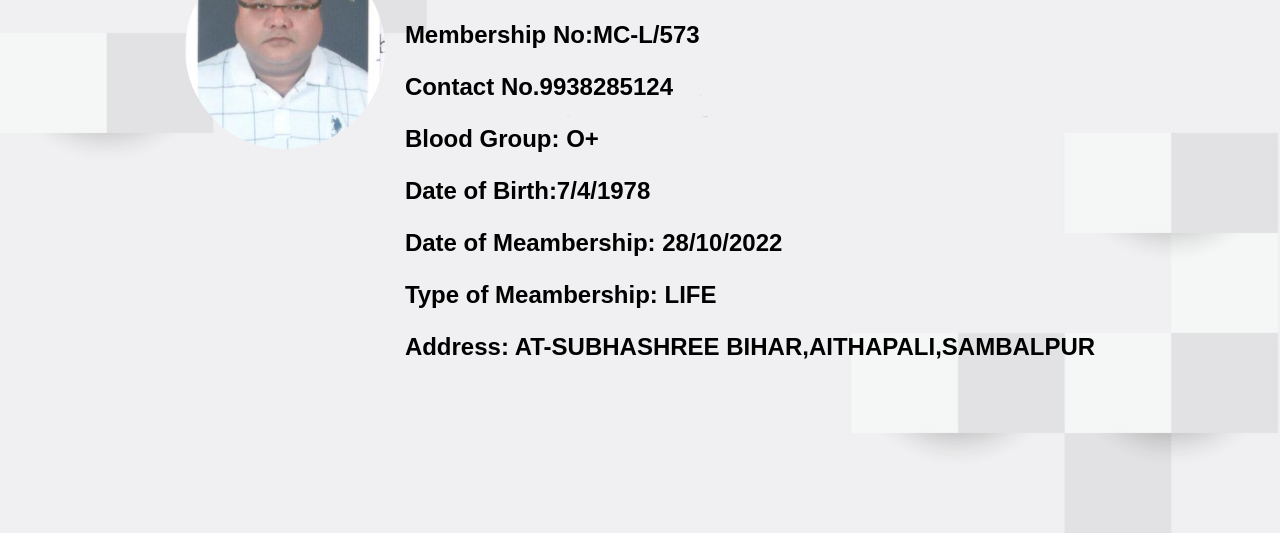
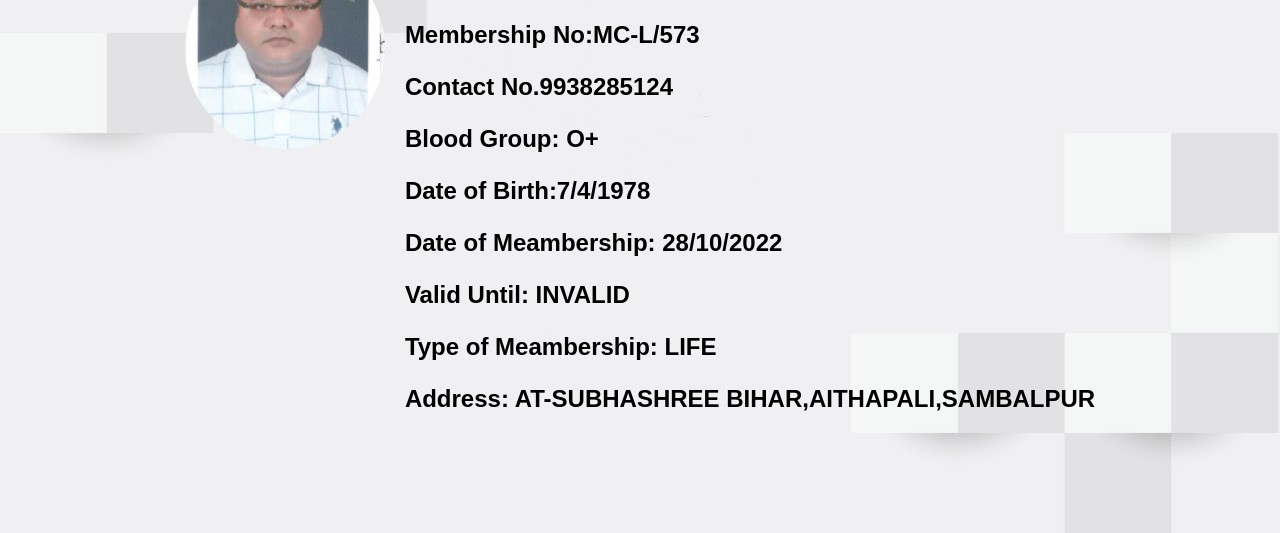
Before and after one commit to mahanadiclub/Baldev-Panda, a plain HTML site: page index.html in a window 1280 px wide. Shown: the part 267-800 px from the top of the page. Drawn offline with Linux system fonts and the light colour scheme.

Commit message:
Update index.html

```diff
--- a/index.html
+++ b/index.html
@@ -85,6 +85,7 @@
             <p>Blood Group: O+</p>
             <p>Date of Birth:7/4/1978</p>
             <p>Date of Meambership: 28/10/2022</p>
+            <p><span class="highlight">Valid Until:</span> INVALID</p>
             <p>Type of Meambership: LIFE </p>
             <p>Address: AT-SUBHASHREE BIHAR,AITHAPALI,SAMBALPUR</p>
         </div>
```
